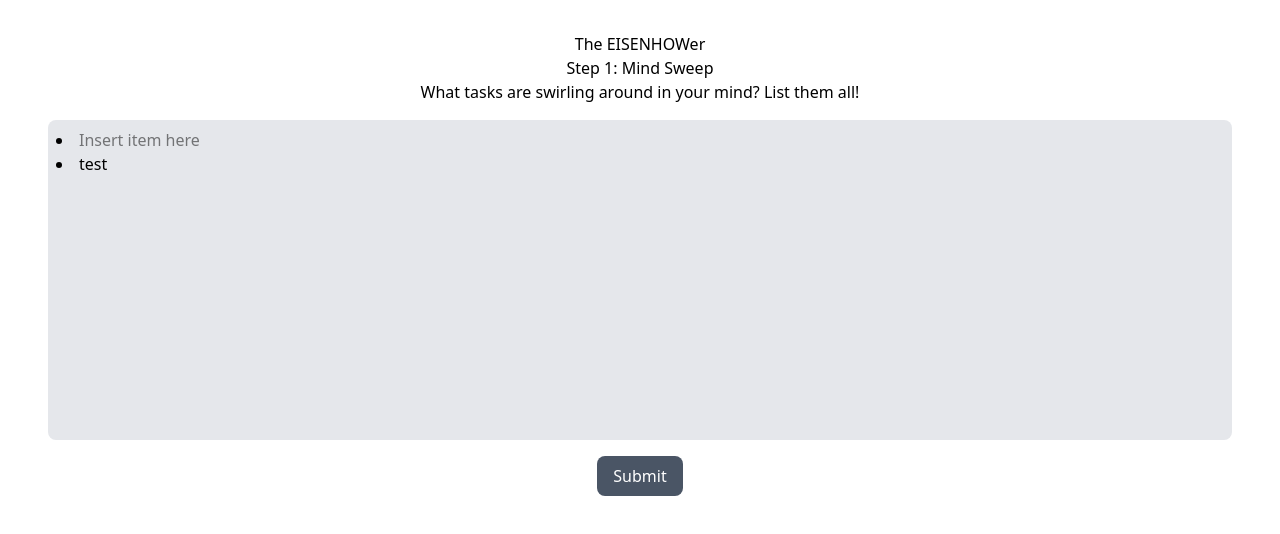
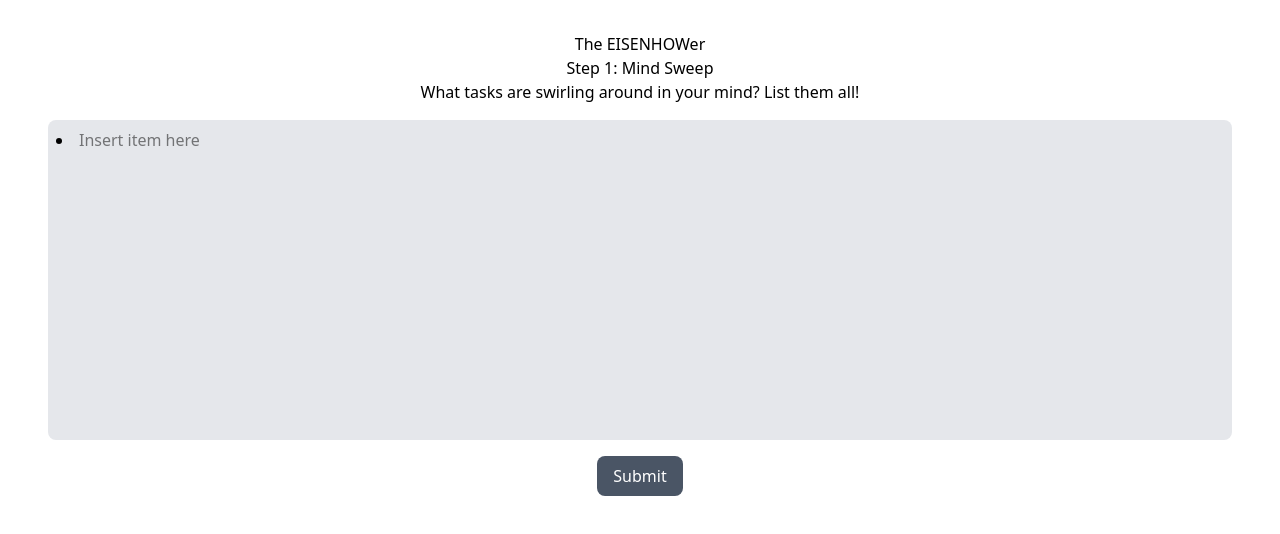
Before and after one commit to watiprojects/eisenhower-app, a React (Vite) app: page / in a window 1280 px wide. Shown: the top 534 px of the page. Built offline with nearby package versions, Linux system fonts and the light colour scheme.

Commit message:
Mind sweep add list items and update store

```diff
--- a/src/App.jsx
+++ b/src/App.jsx
@@ -1,9 +1,13 @@
 import { useState } from 'react'
-import reactLogo from './assets/react.svg'
-import viteLogo from '/vite.svg'
+import { useTaskStore } from '../store/useTaskStore'
 import './App.css'
 
+
 function App() {
+
+  const [newTaskText, setNewTaskText] = useState("");
+
+  const {tasks, addTask, editTask} = useTaskStore();
 
   return (
     <div className="flex-col items-center">
@@ -11,19 +15,39 @@ function App() {
       <h2>Step 1: Mind Sweep</h2>
       <p>What tasks are swirling around in your mind? List them all!</p>
       <div className="flex-col text-left">
-        <div className="mind-sweep-div bg-gray-200 h-[40vh] p-2 m-4 rounded-lg">
+        <div className="mind-sweep-div bg-gray-200 h-[40vh] p-2 m-4 rounded-lg overflow-auto">
           <ul className="list-disc list-inside">
+            {tasks.map(task => (
+              <li key={task.id}>
+                <input
+                  type="text"
+                  value={task.text}
+                  onChange = {(e) => editTask(task.id, e.target.value)}
+                />
+              </li>
+            ))}
             <li>
               <input
                 type ="text"
                 placeholder = "Insert item here"
+                value={newTaskText} //local state for the new input
+                onChange = {(e) => setNewTaskText(e.target.value)}// update with each keystroke
+                onKeyDown={(e) => {
+                  //Check for pressing enter, but ignores blank tasks
+                  if (e.key === "Enter" && newTaskText.trim() !== ""){
+                    addTask(newTaskText); //add task to the main array
+                    setNewTaskText(""); //clear placeholder text for next input
+
+                  }
+                }}
+
               />
             </li>
-            <li>test</li>
           </ul>
         </div>
       </div>
-      <button type="submit" className="px-4 py-2 bg-gray-600 text-white rounded-lg">Submit</button>
+      <button type="submit" className="px-4 py-2 bg-gray-600 text-white rounded-lg" onClick={() => {console.log(tasks)
+      }}>Submit</button>
     </div>
   )
 }
```
